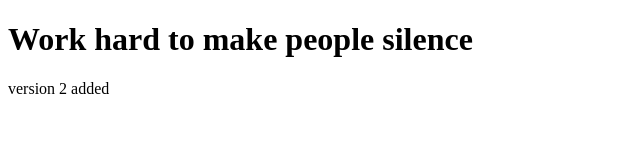
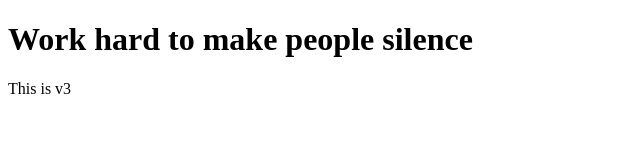
Before and after one commit to AshishKumar555/myrepo, a plain HTML site: page index.html in a window 1280 px wide. Shown: the full height of the page, 0-640 px from the left. Drawn offline with Linux system fonts and the light colour scheme.

Commit message:
This is v3

```diff
--- a/index.html
+++ b/index.html
@@ -8,6 +8,6 @@
 </head>
 <body>
     <h1>Work hard to make people silence </h1>
-    <p>version 2 added</p>
+    <p>This is v3</p>
 </body>
 </html>
```
